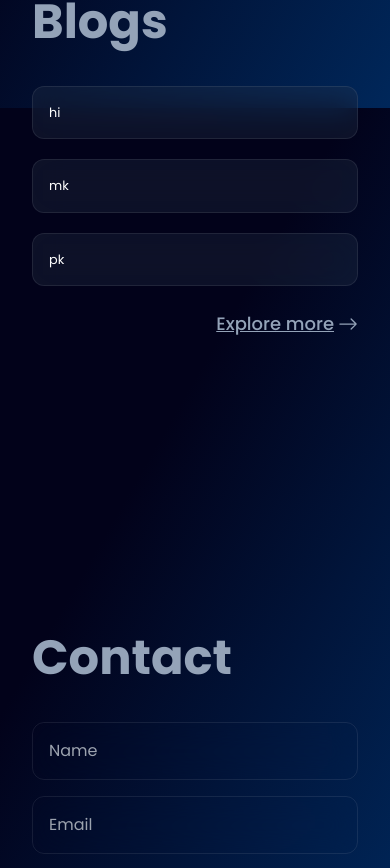
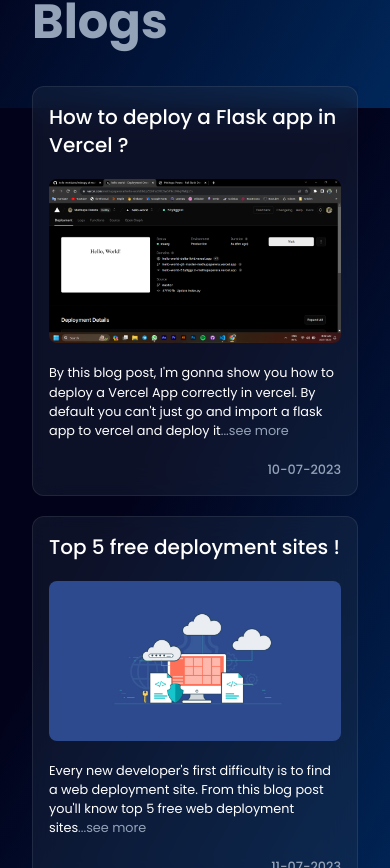
Before and after one commit to methupaPerera/my-portfolio, a React (Vite) app: page / in a window 390 px wide. Shown: the part 4956-5824 px from the top of the page. Built offline with nearby package versions, Linux system fonts and the light colour scheme.

Commit message:
Implemented the blogs section and blog page correctly.

```diff
--- a/src/assets/index.jsx
+++ b/src/assets/index.jsx
@@ -5,3 +5,7 @@
 import portfolio from "./workImages/portfolio.png";
 import cal from "./workImages/cal.png";
 export const workImages = [portfolio, todoapp, cal];
+
+import verceldeploy from "./blogImages/verceldeploy.png";
+import webdeployment from "./blogImages/webdeployment.png";
+export const blogImages = [verceldeploy, webdeployment];
--- a/src/components/Blog.jsx
+++ b/src/components/Blog.jsx
@@ -1,16 +1,27 @@
 import React from "react";
 import { motion } from "framer-motion";
+import { Link } from "react-router-dom";
 
-const Blog = ({ heading, id, image, paras, index }) => {
+const Blog = ({ id, heading, image, text, date, index }) => {
     return (
+        <Link to={`/all-blogs/${id}`} className="backdrop-blur-lg z-40">
             <motion.div
                 initial={{ opacity: 0, translateY: 150 }}
                 whileInView={{ opacity: 1, translateY: 0 }}
                 transition={{ duration: 0.4, delay: index / 10 }}
-            className="grid-cols-1 bg-slate-700 p-4 text-[0.8rem] justify-center rounded-xl bg-opacity-25 border-[1.5px] border-[#ffffff15] backdrop-blur-lg z-40"
+                className="flex flex-col gap-5 grid-cols-1 bg-slate-700 p-4 text-[0.8rem] justify-center rounded-xl bg-opacity-25 border-[1.5px] border-[#ffffff15] cursor-pointer"
             >
-            {heading}
+                <h3 className="text-xl font-medium">{heading}</h3>
+                <img src={image} className="w-full rounded-lg" />
+                <p className="text-normal">
+                    {text}
+                    <span className="text-slate-400">...see more</span>
+                </p>
+                <p className="font-lg font-medium text-slate-400 text-right">
+                    {date}
+                </p>
             </motion.div>
+        </Link>
     );
 };
 
--- a/src/components/Work.jsx
+++ b/src/components/Work.jsx
@@ -19,7 +19,7 @@
         >
             <h3 className="text-xl font-medium">{heading}</h3>
             <div className="md:flex gap-2">
-                <img src={image} className="mt-3 md:w-1/2 rounded-lg" />
+                <img src={image} className="mt-3 w-full rounded-lg" />
             </div>
             <div className="mt-3 flex flex-col gap-2">
                 <p className="mb-1 text-[1rem] text-slate-400">{text}</p>
--- a/src/data/blogList.jsx
+++ b/src/data/blogList.jsx
@@ -1,29 +1,31 @@
+import { blogImages } from "../assets";
+
+const [verceldeploy, webdeployment] = blogImages;
+
+const dateHandler = (date) => {
+    return new Date(date).toLocaleDateString("en-US", {
+        year: "numeric",
+        month: "2-digit",
+        day: "2-digit",
+    }).replace(/\//g, '-');
+};
+
 export const blogList = [
     {
-        heading: "hi",
         id: 1,
-        image: "https://windowsreport.com/wp-content/uploads/2020/05/step-by-step-tutorial-software.jpg",
-        paras: [
-            "efvubhviuefbvieubfvieuwbf viuef bive fbie nbie nbiue",
-            "cuq3b ciuwdbhcioudnciuqbdciuqjbciuebc",
-        ],
+        heading: "How to deploy a Flask app in Vercel ?",
+        image: verceldeploy,
+        text: "By this blog post, I'm gonna show you how to deploy a \
+               Vercel App correctly in vercel. By default you can't just go and import \
+               a flask app to vercel and deploy it",
+        date: dateHandler("10-07-2023"),
     },
     {
-        heading: "mk",
         id: 2,
-        image: "https://www.sodapdf.com/blog/wp-content/uploads/2018/10/blog_how-to-make-a-tutorial-video.jpg",
-        paras: [
-            "efvubhviuefbvieubfvieuwbf viuef bive fbie nbie nbiue",
-            "cuq3b ciuwdbhcioudnciuqbdciuqjbciuebc",
-        ],
-    },
-    {
-        heading: "pk",
-        id: 3,
-        image: "https://www.sodapdf.com/blog/wp-content/uploads/2018/10/blog_how-to-make-a-tutorial-video.jpg",
-        paras: [
-            "efvubhviuefbvieubfvieuwbf viuef bive fbie nbie nbiue",
-            "cuq3b ciuwdbhcioudnciuqbdciuqjbciuebc",
-        ],
+        heading: "Top 5 free deployment sites !",
+        image: webdeployment,
+        text: "Every new developer's first difficulty is to find a web deployment site. \
+               From this blog post you'll know top 5 free web deployment sites",
+        date: dateHandler("11-07-2023"),
     },
 ];
--- /dev/null
+++ b/src/data/blogPosts/index.jsx
@@ -0,0 +1,4 @@
+import Verceldeploy from "./Verceldeploy";
+import Webdeployment from "./Webdeployment";
+
+export const blogPosts = [<Verceldeploy />, <Webdeployment />];
--- /dev/null
+++ b/src/data/blogPosts/verceldeploy.jsx
@@ -0,0 +1,7 @@
+import React from "react";
+
+const Verceldeploy = () => {
+    return <div>Vercel deploy.</div>;
+};
+
+export default Verceldeploy;
--- /dev/null
+++ b/src/data/blogPosts/webdeployment.jsx
@@ -0,0 +1,7 @@
+import React from "react";
+
+const Webdeployment = () => {
+    return <div>Web deplyment</div>;
+};
+
+export default Webdeployment;
--- a/src/pages/BlogsList.jsx
+++ b/src/pages/BlogsList.jsx
@@ -1,8 +1,16 @@
 import React from "react";
-import { Link } from "react-router-dom";
+
+import { Blog } from "../components";
+import { blogList } from "../data/blogList";
 
 const BlogsList = () => {
-    return <div className=" grid grid-cols-1 md:grid-cols-2 gap-5 "><Link to="2">Blog list</Link></div>;
+    return (
+        <div className="grid grid-cols-1 md:grid-cols-2 gap-5 ">
+            {blogList.map((blog, index) => {
+                return <Blog key={blog.id} index={index + 1} {...blog} />;
+            })}
+        </div>
+    );
 };
 
 export default BlogsList;
--- a/src/pages/SingleBlog.jsx
+++ b/src/pages/SingleBlog.jsx
@@ -1,11 +1,25 @@
 import React from "react";
-import { useParams } from "react-router-dom";
+import { Link, useParams } from "react-router-dom";
 
-import { blogList } from "../data/blogList";
+import { Blog } from "../components";
+import { blogPosts } from "../data/blogPosts";
+
+import { BsArrowReturnLeft } from "react-icons/bs";
 
 const SingleBlog = () => {
     const { id } = useParams();
-    return <div>Single Blog {id}</div>;
+    return (
+        <div>
+            <Link
+                to=".."
+                className="pb-2 mb-6 flex items-center justify-end gap-1 underline text-slate-400 hover:text-white duration-300 font-medium text-lg"
+            >
+                <BsArrowReturnLeft className="mt-[5px] text-xl" />
+                Return
+            </Link>
+            {blogPosts[id - 1]}
+        </div>
+    );
 };
 
 export default SingleBlog;
--- a/src/sections/Blogs.jsx
+++ b/src/sections/Blogs.jsx
@@ -20,9 +20,12 @@
             </motion.h4>
 
             <div className="flex flex-col gap-5 z-20">
-                {blogList.map((blog, index) => (
-                    <Blog key={blog.id} index={index + 1} {...blog} />
-                ))}
+                {blogList.map((blog, index) => {
+                    if (index > 1) {
+                        return;
+                    }
+                    return <Blog key={blog.id} index={index + 1} {...blog} />;
+                })}
             </div>
 
             <div className="mt-6 flex justify-end">
```
Also changed, not shown: src/assets/blogImages/verceldeploy.png (added), src/assets/blogImages/webdeployment.png (added). Lines whose indentation alone changed are shown as unchanged.
